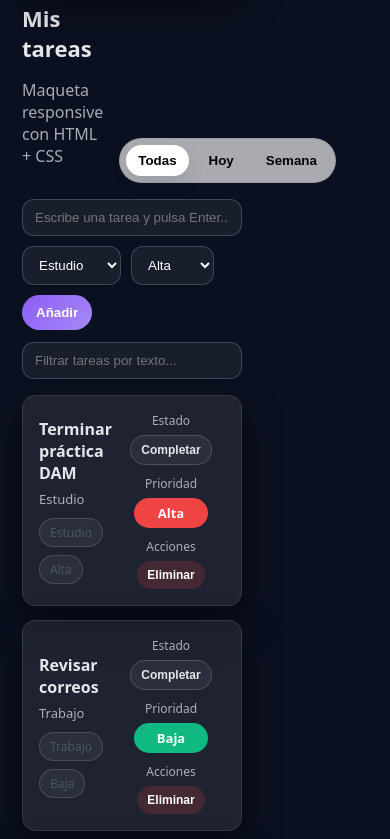
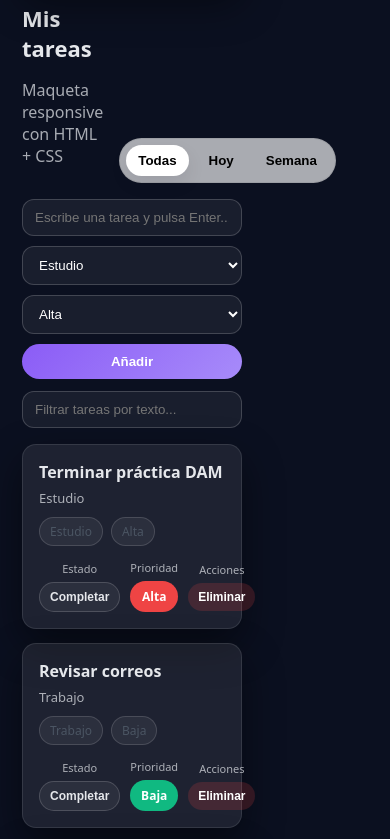
Before and after one commit to RaulAMartin/taskflow-project, a plain HTML site: page index.html in a window 390 px wide. Shown: the part 713-1552 px from the top of the page. Drawn offline with Linux system fonts and the light colour scheme.

Commit message:
Panel derecho completo

```diff
--- a/style.css
+++ b/style.css
@@ -112,21 +112,35 @@ body{
   filter: brightness(1.05);
 }
 
-/* Layout PRINCIPAL con GRID (sidebar + contenido SIEMPRE al lado) */
+/* Layout principal: izquierda/derecha */
 .layout{
   display: grid;
-  grid-template-columns: 280px 1fr; /* izquierda fija, derecha flexible */
+  grid-template-columns: 280px 1fr;
   gap: var(--space);
   padding: 22px;
   align-items: start;
 }
 
-/* Sidebar */
 .sidebar{
-  width: auto;     /* ya lo controla el grid */
+  width: auto;
   display:flex;
   flex-direction:column;
   gap: var(--space);
+}
+
+.content{
+  min-width: 0;
+  display:flex;
+  flex-direction:column;
+  gap: var(--space);
+}
+
+/* Ajuste de ancho sidebar en pantallas medias */
+@media (max-width: 1100px){
+  .layout{ grid-template-columns: 240px 1fr; }
+}
+@media (max-width: 950px){
+  .layout{ grid-template-columns: 220px 1fr; }
 }
 
 .panel{
@@ -230,14 +244,7 @@ body{
   font-size: 14px;
 }
 
-/* Contenido */
-.content{
-  min-width:0;    /* para que pueda encoger sin romper */
-  display:flex;
-  flex-direction:column;
-  gap: var(--space);
-}
-
+/* Cabecera contenido */
 .content-head{
   display:flex;
   align-items:flex-end;
@@ -326,26 +333,27 @@ body{
   outline: none;
 }
 
-/* Grid */
+/* Grid lista */
 .grid{
   display:flex;
   flex-direction:column;
   gap: 14px;
 }
 
-/* Task Card */
+/* Tarjetas */
 .task-card{
   background: var(--surface-2);
   border: 1px solid rgba(255,255,255,0.10);
   border-radius: var(--radius);
   padding: 16px;
   box-shadow: var(--shadow);
-  display:flex;
-  justify-content:space-between;
-  align-items:center;
+
+  display: grid;
+  grid-template-columns: 1fr 320px; /* panel derecho fijo */
   gap: 14px;
+  align-items: center;
+
   min-width: 0;
-
   transition: transform .18s ease, box-shadow .18s ease, border-color .18s ease, opacity .18s ease;
 }
 
@@ -355,15 +363,15 @@ body{
   border-color: rgba(124,58,237,0.28);
 }
 
-.task-card.done{
-  opacity: 0.75;
-}
+/* completada */
+.task-card.done{ opacity: 0.78; }
 .task-card.done .task-title{
   text-decoration: line-through;
   text-decoration-thickness: 2px;
   opacity: 0.9;
 }
 
+/* animación borrado */
 .task-card.removing{
   opacity: 0;
   transform: translateY(6px);
@@ -412,54 +420,56 @@ body{
 
 .tag-soft{ color: #4b5563; }
 
-/* Columna derecha: compacta y con wrap para que no empuje */
+/* Panel derecho (3 columnas compactas) */
 .task-side{
-  display:flex;
+  display: grid;
+  grid-template-columns: repeat(3, 1fr);
   gap: 10px;
-  align-items:center;
-  flex-wrap: wrap;
-  justify-content: flex-end;
+  align-items: center;
+  justify-items: stretch;
 }
 
 .meta-col{
-  width: 108px;     /* ✅ más estrecho */
+  width: 100%;
   text-align:center;
 }
 
 .meta-label{
-  font-size: 12px;
+  font-size: 11px;
   margin-bottom: 6px;
+  color: var(--muted);
 }
 
-/* Badges */
+/* Badges compactos */
 .badge{
   display:inline-flex;
   align-items:center;
   justify-content:center;
-  min-width: 74px;
-  padding: 6px 10px;
+  width: 100%;
+  padding: 7px 10px;
   border-radius: 999px;
   font-weight: 900;
+  font-size: 12px;
   color: white;
-  font-size: 13px;
 }
 
 .badge.high{ background: var(--high); }
 .badge.mid{ background: var(--mid); }
 .badge.low{ background: var(--low); }
-
 .badge.neutral{
   background: rgba(255,255,255,0.10);
   color: var(--text);
 }
 
-/* Botones (más pequeños para que no rompan el layout) */
+/* Botones compactos (no empujan) */
 .btn-danger,
 .btn-ghost{
+  width: 100%;
   border-radius: 999px;
-  padding: 7px 10px;   /* ✅ más pequeño */
+  padding: 8px 10px;
   font-weight: 900;
-  font-size: 12px;     /* ✅ más pequeño */
+  font-size: 12px;
+  line-height: 1;
   cursor: pointer;
   transition: transform .18s ease, filter .18s ease, background .18s ease;
 }
@@ -469,7 +479,6 @@ body{
   background: rgba(239,68,68,0.18);
   color: #fff;
 }
-
 .btn-danger:hover{
   transform: translateY(-1px);
   filter: brightness(1.12);
@@ -480,41 +489,45 @@ body{
   background: rgba(255,255,255,0.06);
   color: var(--text);
 }
-
 .btn-ghost:hover{
   transform: translateY(-1px);
   background: rgba(255,255,255,0.10);
 }
 
-/* Ajuste SOLO para topbar en pantallas pequeñas (sin cambiar layout principal) */
+/* Responsive: la tarjeta se vuelve 1 columna, pero el layout principal sigue en 2 columnas */
+@media (max-width: 900px){
+  .task-card{
+    grid-template-columns: 1fr;
+  }
+  .task-side{
+    grid-template-columns: repeat(3, 1fr);
+  }
+}
+
+/* Topbar responsive */
 @media (max-width: 600px){
   .topbar{
     flex-direction:column;
     align-items:stretch;
   }
-
   .actions{
     justify-content:space-between;
   }
-
   .search input{
     width: 140px;
   }
-}
-
-@media (max-width: 1100px){
-  .layout{
-    grid-template-columns: 240px 1fr;
+  .task-form{
+    flex-direction: column;
+    align-items: stretch;
+  }
+  .task-form input,
+  .task-form select,
+  .task-form button{
+    width: 100%;
   }
 }
 
-@media (max-width: 950px){
-  .layout{
-    grid-template-columns: 220px 1fr;
-  }
-}
-
-/* Si el usuario hace la ventana MUY estrecha, mejor scroll horizontal que romper a columna */
+/* Si la ventana es ultra estrecha, mejor scroll horizontal que romper el layout */
 @media (max-width: 520px){
   .layout{ overflow-x: auto; }
 }
```
